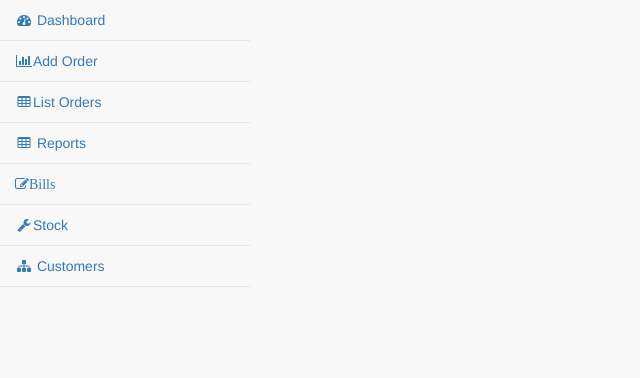
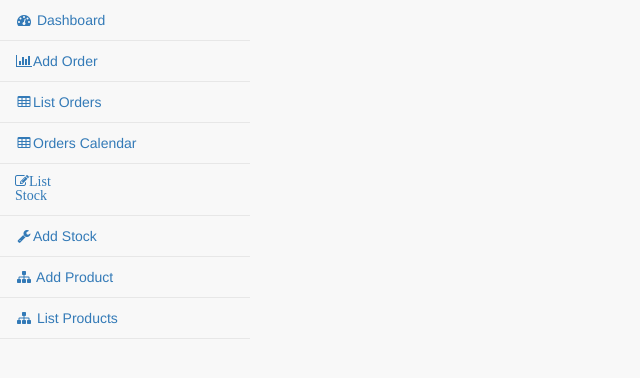
Before and after one commit to zainaftab44/POS-system, a PHP site: page /admin/header.php in a window 1280 px wide. Shown: the part 51-429 px from the top of the page, without its empty margins (0-640 px from the left). Run offline with PHP 8.4, Linux system fonts and the light colour scheme; some libraries are stand-ins or nearby versions.

Commit message:
first commit

```diff
--- a/admin/header.php
+++ b/admin/header.php
@@ -41,7 +41,8 @@
 
         <link rel='stylesheet prefetch' href='https://cdnjs.cloudflare.com/ajax/libs/normalize/5.0.0/normalize.min.css'><link rel='stylesheet prefetch' href='https://maxcdn.bootstrapcdn.com/font-awesome/4.5.0/css/font-awesome.min.css'>
         <!-- <link rel="stylesheet" href="https://maxcdn.bootstrapcdn.com/bootstrap/4.0.0/css/bootstrap.min.css" integrity="sha384-Gn5384xqQ1aoWXA+058RXPxPg6fy4IWvTNh0E263XmFcJlSAwiGgFAW/dAiS6JXm" crossorigin="anonymous"> -->
-            </head>
+        <script src="https://cdnjs.cloudflare.com/ajax/libs/jquery/3.3.1/jquery.min.js"></script>
+     </head>
 
     <body>
         <div id="wrapper">
@@ -72,16 +73,19 @@
                             </li>
 
                             <li>
-                                <a href="#"><i class="fa fa-table fa-fw"></i> Reports</a>
+                                <a href="calendar.php"><i class="fa fa-table fa-fw"></i>Orders Calendar</a>
                             </li>
                             <li>
-                                <a href="forms.html"><i class="fa fa-edit fa-fw">Bills</i> </a>
+                                <a href="listitems.php"><i class="fa fa-edit fa-fw">List Stock</i> </a>
                             </li>
                             <li>
-                                <a href="#"><i class="fa fa-wrench fa-fw"></i>Stock</a>
+                                <a href="additem.php"><i class="fa fa-wrench fa-fw"></i>Add Stock</a>
                             </li>
                             <li>
-                                <a href="#"><i class="fa fa-sitemap fa-fw"></i> Customers</a>
+                                <a href="addproducts.php"><i class="fa fa-sitemap fa-fw"></i> Add Product</a>
+                            </li>
+                            <li>
+                                <a href="listproducts.php"><i class="fa fa-sitemap fa-fw"></i> List Products</a>
                             </li>
                         </ul>
                     </div>
```
Also changed, not shown: admin/addproduct.php (+9 -17 lines).
